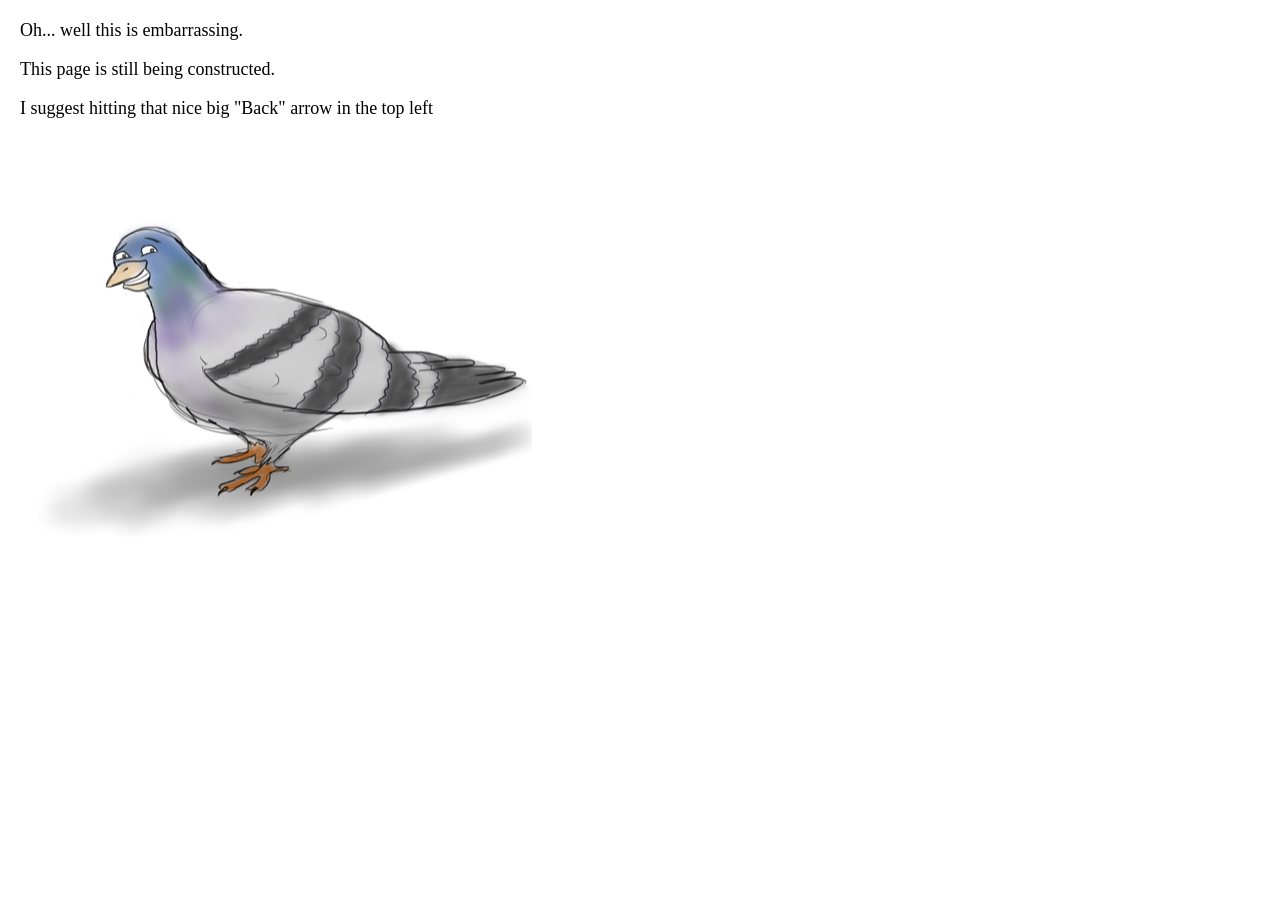
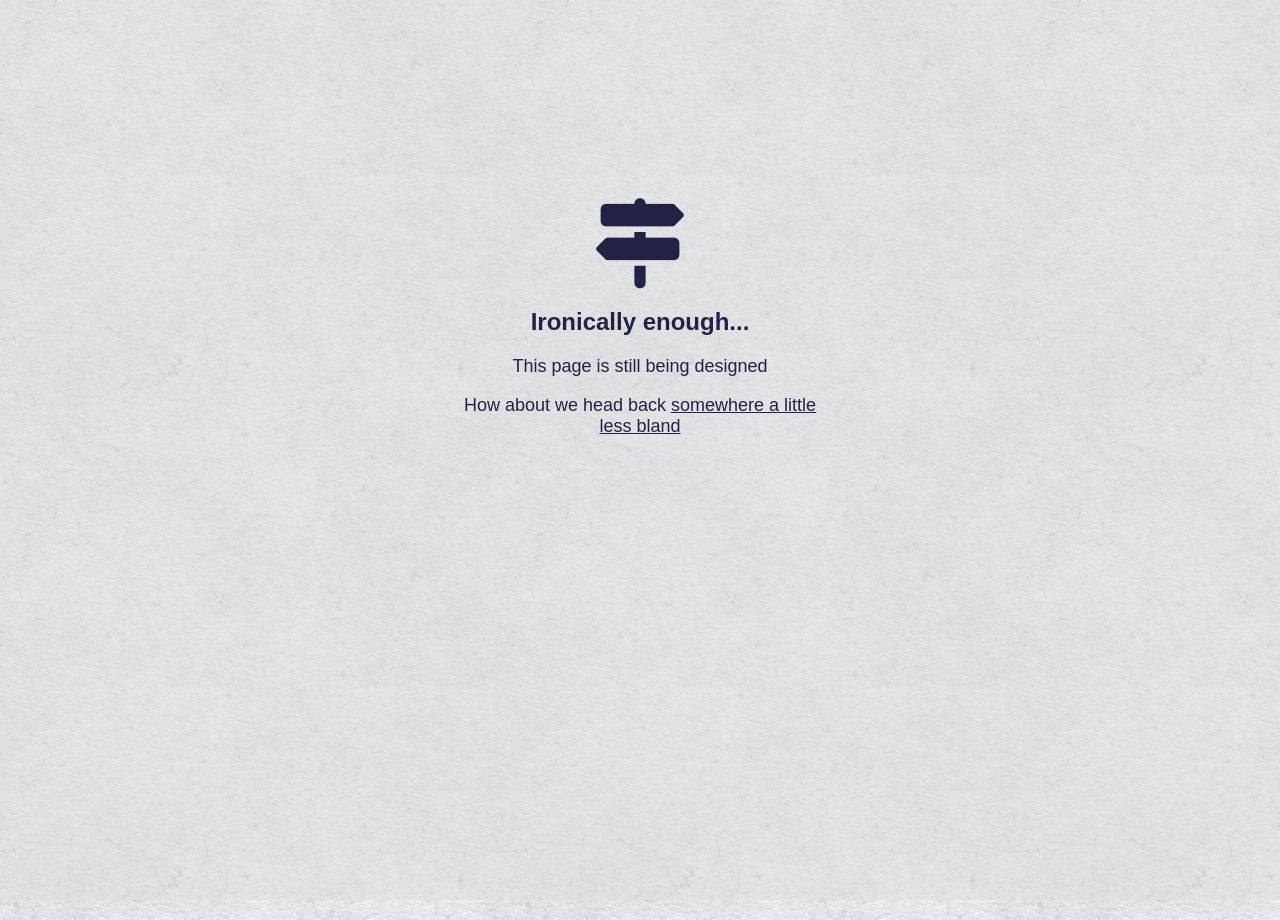
Before and after one commit to rssteffey/rssteffey.github.io, a Jekyll site: the page Construction.html, which Jekyll copies as it is, in a window 1280 px wide. Built offline with Jekyll 4.4.1, drawn with Linux system fonts in a browser that asks for light colours; nearby versions of some CDN libraries; some web fonts are replaced.

Commit message:
Beginning transition to Design orientation
Swapping out some things, now linking to Github and currently a broken
Design page

```diff
--- a/Art.html
+++ b/Art.html
@@ -145,6 +145,6 @@
 
 
 <div class="centerBox"><div class="return" style="bottom: 40px"> <a href="index.html">Return Home </a>  </div></div>
-<div class="centerBox"><div class="footer"> <i class="fa fa-envelope" aria-hidden="true"></i> &nbsp rssteffey@gmail.com &nbsp &nbsp &nbsp  <i class="fa fa-twitter" aria-hidden="true"></i> &nbsp @SteffeyStudios </div></div>
+<div class="centerBox"><div class="footer"> <i class="fa fa-envelope" aria-hidden="true"></i> rssteffey@gmail.com &nbsp &nbsp &nbsp  <a href="https://twitter.com/SteffeyStudios" target="_blank"><i class="fa fa-twitter" aria-hidden="true"></i> @SteffeyStudios </a> </div></div>
 
 </body>
--- a/Construction.html
+++ b/Construction.html
@@ -1,16 +1,39 @@
-<head>
+<html>
+	<head>
+	<link href='http://fonts.googleapis.com/css?family=Boogaloo|Fjalla+One|Jura|Chelsea+Market' rel='stylesheet' type='text/css'>
+	<link rel="stylesheet" type="text/css" href="shawn.css">
 
-<link href='http://fonts.googleapis.com/css?family=Boogaloo|Fjalla+One|Jura|Chelsea+Market' rel='stylesheet' type='text/css'>
-<link rel="stylesheet" type="text/css" href="shawn.css">
-</head>
+	<title>Designing Design</title>
+	<script>
+	  (function(i,s,o,g,r,a,m){i['GoogleAnalyticsObject']=r;i[r]=i[r]||function(){
+	  (i[r].q=i[r].q||[]).push(arguments)},i[r].l=1*new Date();a=s.createElement(o),
+	  m=s.getElementsByTagName(o)[0];a.async=1;a.src=g;m.parentNode.insertBefore(a,m)
+	  })(window,document,'script','//www.google-analytics.com/analytics.js','ga');
 
+	  ga('create', 'UA-38933561-2', 'auto');
+	  ga('send', 'pageview');
 
-<body style="margin:20; padding:0">
-<p> Oh... well this is embarrassing. </p>
-<p> This page is still being constructed. </p>
-<p> I suggest hitting that nice big "Back" arrow in the top left </p>
+	</script>
 
-<div style="width:512px; height:400">
-<img src="Images/oops.png" style="width:100%; height:100%">
-</div>
-</body>
+	<script src="https://use.fontawesome.com/be14366987.js"></script>
+
+	</head>
+
+	<body style="background-image:url('Images/canvas_white.jpg'); background-color:#ddd">
+		<div class="opacity_changer"></div>
+
+		<div style="height:20%">
+		</div>
+
+		<div class="designBox centerBox">
+			<p style="text-align:center"><i class="fa fa-map-signs fa-5x" aria-hidden="true"></i></p>
+		</div>
+
+		<div class="designBox centerBox">
+			<h2 style="text-align:center"> Ironically enough... </h2>
+			<p style="text-align:center">This page is still being designed</p>
+			<p style="text-align:center">How about we head back <a href="Index.html">somewhere a little less bland</a></p>
+		</div>
+
+	</body>
+</html>
--- a/index.html
+++ b/index.html
@@ -48,8 +48,8 @@
 </a>
 
 <!-- Art Button-->
-<a class="boxed" href="Art.html" style=" left: 45%;" onmouseOver="arty.init()" onmouseOut="arty.mouseout()";>
-	Art
+<a class="boxed" href="Construction.html" style=" left: 45%;" onmouseOver="arty.init()" onmouseOut="arty.mouseout()";>
+	Design
 </a>
 
 
@@ -93,7 +93,7 @@
 	</div>
 </div>
 
-<div class="footer"> <i class="fa fa-envelope" aria-hidden="true"></i> &nbsp rssteffey@gmail.com &nbsp &nbsp &nbsp  <i class="fa fa-twitter" aria-hidden="true"></i> &nbsp @SteffeyStudios  </div>
+<div class="centerBox"><div class="footer"> <i class="fa fa-envelope" aria-hidden="true"></i> rssteffey@gmail.com &nbsp &nbsp &nbsp  <a href="https://twitter.com/SteffeyStudios" target="_blank"><i class="fa fa-twitter" aria-hidden="true"></i> @SteffeyStudios </a> </div></div>
 
 </body>
 </html>
--- a/shawn.css
+++ b/shawn.css
@@ -160,6 +160,12 @@ img {
 
 }
 
+.footer a
+{
+	color: #FFF;
+	text-decoration: none;
+}
+
 .return
 {
 	position: fixed;
@@ -205,3 +211,30 @@ img {
 	text-decoration: none;
 	font-family: 'Fjalla One', sans-serif;
 }
+
+.designBox{
+	color: #224;
+	font-family: sans-serif;
+
+}
+
+.designBox a{
+	color: #224;
+	font-family: sans-serif;
+}
+
+.centerBox{
+	margin: auto;
+    width: 30%;
+}
+
+.opacity_changer{
+	position: absolute;
+	width: 100%;
+	height: 100%;
+	margin: 0;
+	padding: 0;
+	background-color: #DDD;
+	opacity: 0.5;
+	z-index: -1;
+}
```
Also changed, not shown: Bio.html (+11 -10 lines), art.css (+9 -3 lines).
